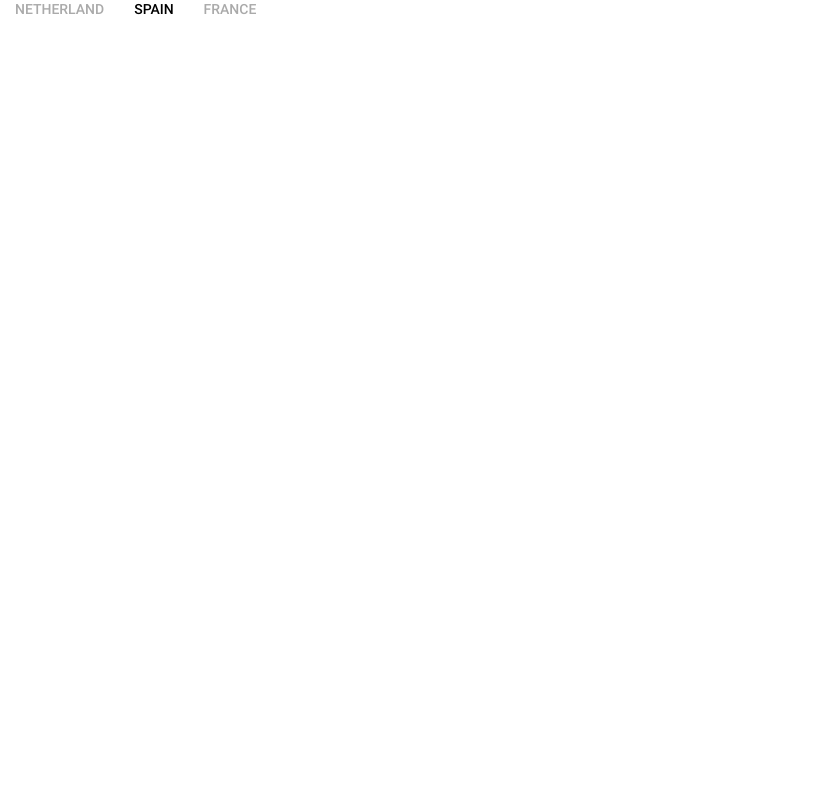
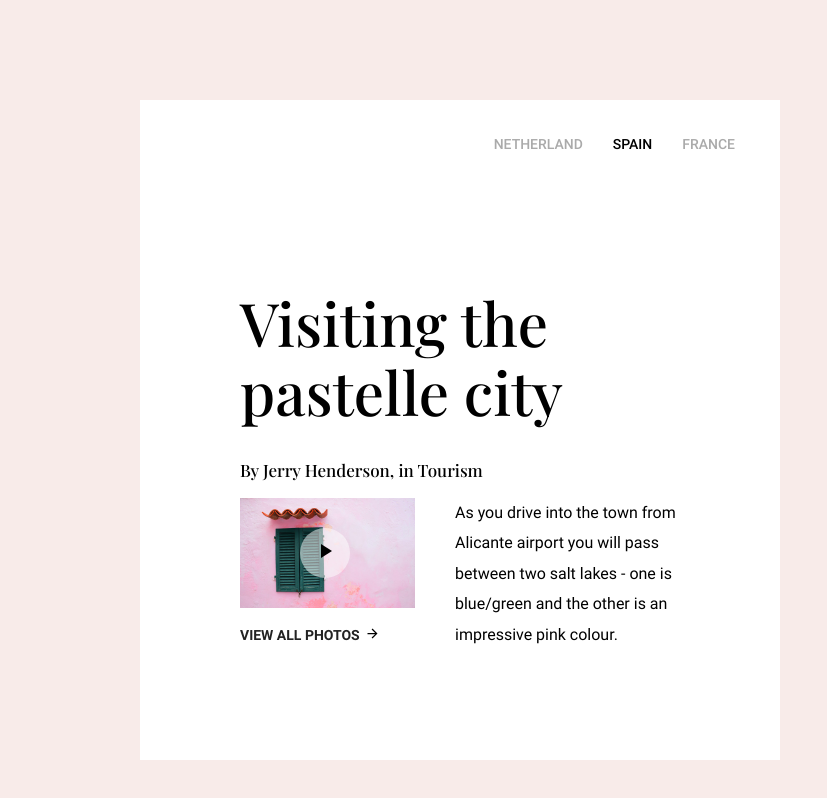
Before and after one commit to Boburmirzo000/frontloop1-8, a plain HTML site: page index.html in a window 1280 px wide. Shown: the whole page, without its empty margins (0-827 px from the left). Drawn offline with Linux system fonts and the light colour scheme.

Commit message:
add style and html to info blocl at all

```diff
--- a/css/styles.css
+++ b/css/styles.css
@@ -63,13 +63,28 @@
   box-sizing: inherit;
 }
 body{
-    font-family:"Roboto", "Playfair Display", sans-serif;
+  font-family:"Roboto", sans-serif;
+  background-color: #f8ebe9;
+}
+.section{
+  max-width: 1000px;
+  margin: 100px auto;
+}
+.info-section{
+  max-width: 640px;
+  background-color: #fff;
+  padding-top: 35px;
+  padding-right: 30px;
+  padding-left: 100px;
+  padding-bottom: 110px;
 }
 .site-nav{
   display: flex;
+  justify-content: flex-end;
   list-style-type: none;
   padding: 0;
   margin: 0;
+  margin-bottom: 135px;
 }
 .site-nav a{
   text-decoration: none;
@@ -81,5 +96,65 @@
   text-transform: uppercase;
 }
 .site-nav-item--active a{
-    color:#000;
+  color: #000;
 }
+.site-nav a:hover{
+  color: #000;
+}
+.site-title h2{
+  font-family: "Playfair Display";
+  font-weight: 500;
+  font-size: 60px;
+  margin: 0;
+}
+.site-title p{
+  font-family: "Playfair Display";
+font-weight: 500;
+font-size: 17px;
+margin-top: 35px;
+}
+.site-city-info{
+  display: flex;
+}
+.city-info{
+  padding: 0 40px;
+  margin: 0;
+  line-height: 1.9;
+}
+.media{
+  position: relative;
+}
+.play-button{
+position: absolute;
+left: 60px;
+top: 30px;
+border: none;
+width: 50px;
+height: 50px;
+border-radius: 50%;
+background-color: rgba(255,255,255,0.5);
+cursor: pointer;
+}
+.media-link{
+  display: block;
+  position: relative;
+  margin-top: 15px;
+  text-decoration: none;
+  color:#222;
+  font-size: 14px;
+  font-weight: 700;
+  text-transform: uppercase;
+}
+.media-link::after{
+  position: absolute;
+  top: -1px;
+  right: 35px;
+  display: block;
+  width: 15px;
+  height: 15px;
+  background-image: url("../img/arrow-forward.svg");
+  background-position: center center;
+  background-size: cover;
+  background-repeat: no-repeat;
+  content: "";
+}
--- a/index.html
+++ b/index.html
@@ -10,11 +10,25 @@
 </head>
 <body>
 <section class="section">
-  <ul class="site-nav">
-    <li class="site-nav-item"><a href="#">netherland</a></li>
-    <li class="site-nav-item site-nav-item--active"><a href="#">spain</a></li>
-    <li class="site-nav-item"><a href="#">france</a></li>
-  </ul>
+  <div class="info-section">
+    <ul class="site-nav">
+      <li class="site-nav-item"><a href="#">netherland</a></li>
+      <li class="site-nav-item site-nav-item--active"><a href="#">spain</a></li>
+      <li class="site-nav-item"><a href="#">france</a></li>
+    </ul>
+    <div class="site-title">
+    <h2 class="site-heading">Visiting the pastelle city</h2>
+    <p class="site-text">By Jerry Henderson, in Tourism</p>
+    </div>
+    <div class="site-city-info">
+      <div class="media">
+        <img class="media-img" src="img/preview.jpg" alt="closed-window" width="175" height="110">
+        <button class="play-button"><img src="img/play.svg" alt="play button"></button>
+        <a class="media-link" href="#">view all photos</a>
+      </div>
+      <p class="city-info">As you drive into the town from Alicante airport you will pass between two salt lakes - one is blue/green and the other is an impressive pink colour.</p>
+    </div>
+  </div>
 </section>
 </body>
 </html>
```
Lines whose indentation alone changed are shown as unchanged.
